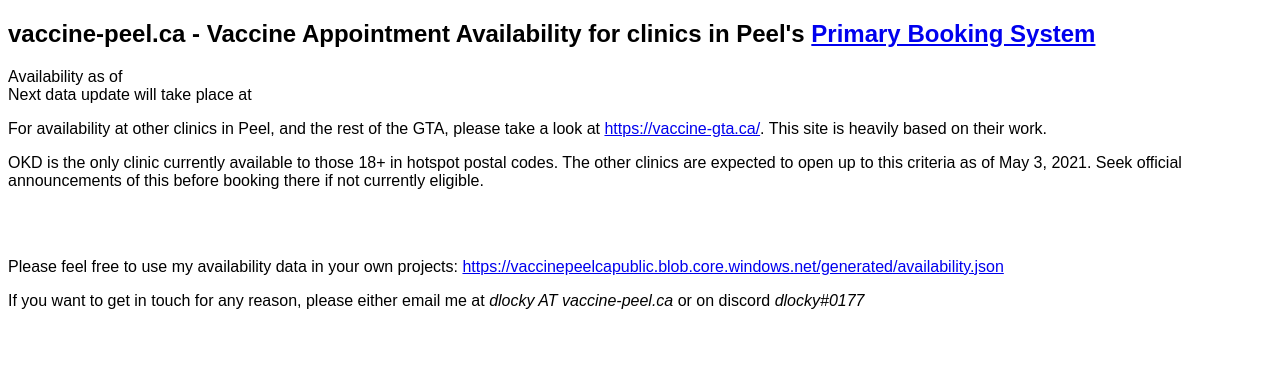
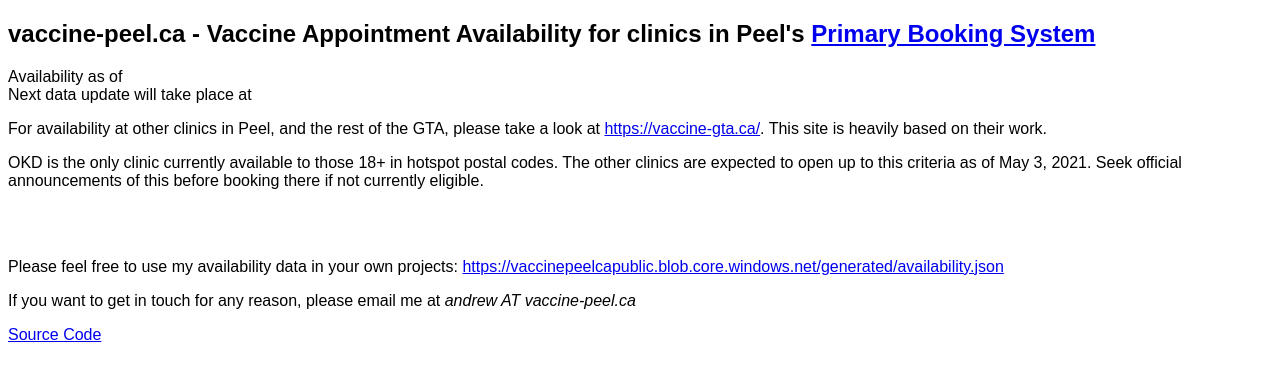
Before and after one commit to andrew-from-toronto/InputHealth.Scraper, a plain HTML site: page index.html in a window 1280 px wide. Drawn offline with nearby package versions, Linux system fonts and the light colour scheme; no server answers.

Commit message:
Web updates

```diff
--- a/index.html
+++ b/index.html
@@ -89,7 +89,6 @@
 
                 appendedRow.appendChild(clinicLabelElement);
 
-                var dayCount = 0;
                 var currentDay = moment();
                 for (var i = 0; i < MAX_ADVANCE_DAYS; i++) {
                     var cellElement = document.createElement('td');
@@ -127,6 +126,7 @@
     </table>
     <br />
     <p>Please feel free to use my availability data in your own projects: <a href="https://vaccinepeelcapublic.blob.core.windows.net/generated/availability.json" target="_blank">https://vaccinepeelcapublic.blob.core.windows.net/generated/availability.json</a></p>
-    <p>If you want to get in touch for any reason, please either email me at <i>dlocky AT vaccine-peel.ca</i> or on discord <i>dlocky#0177</i></p>
+    <p>If you want to get in touch for any reason, please email me at <i>andrew AT vaccine-peel.ca</i></p>
+    <p><a href="https://github.com/andrew-from-toronto/InputHealth.Scraper" target="_blank">Source Code</a></p>
 </body>
 </html>
```
